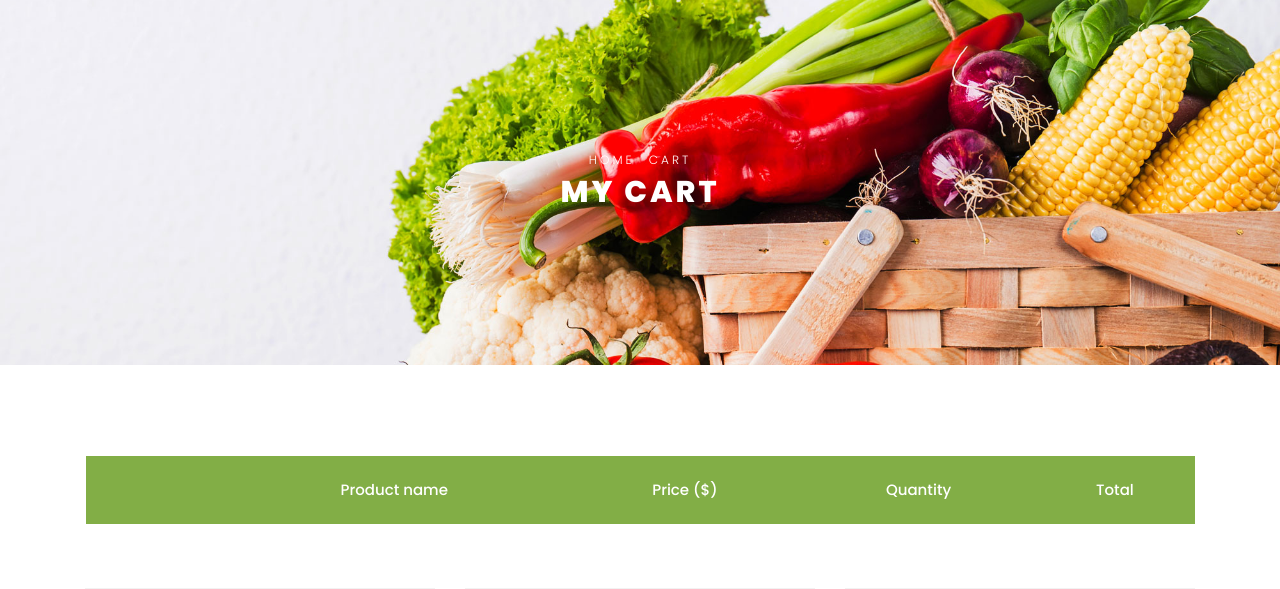
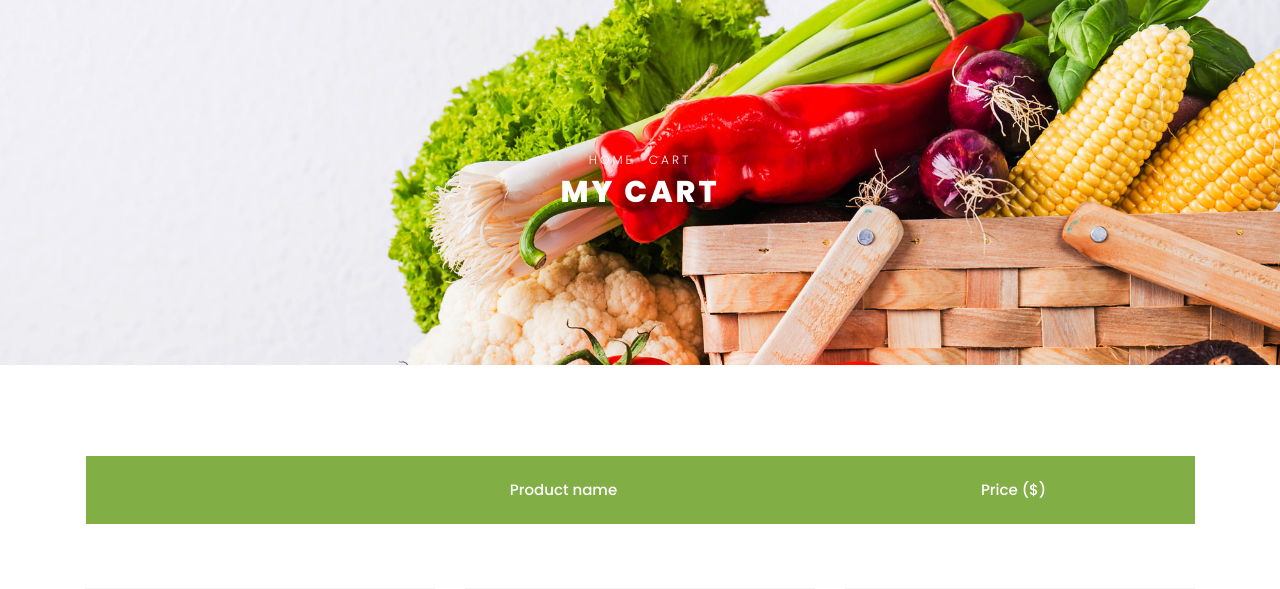
Before and after one commit to O-GDev/Farmlink, a Django app: page /cart in a window 1280 px wide. Shown: the part 97-686 px from the top of the page. Run offline with Django 3.2, Linux system fonts and the light colour scheme; lists and menus that the app fills with data are empty; some libraries are stand-ins or nearby versions.

Commit message:
cart updated

```diff
--- a/templates/ecom/cart.html
+++ b/templates/ecom/cart.html
@@ -118,9 +118,7 @@
 						        <th>&nbsp;</th>
 						        <th>Product name</th>
 						        <th>Price ($)</th>
-						        <th>Quantity</th>
-						        <th>Total</th>
-						      </tr>
+						       </tr>
 						    </thead>
 							{% for p in products %}
 						{% if p %}
@@ -136,13 +134,13 @@
 						        </td>
 
 						        <td class="price" >$<span id="pri">{{p.price}}</span></td>
-
+<!--
 						        <td class="quantity">
 						        	<div class="input-group mb-3">
 					             	<input type="text" oninput="TotalQuant()" id="QuantityInputField" name="quantity" class="quantity form-control input-number" value="1" min="1" max="100">
 					          	</div>
 					          </td>
-						        <td class="total">$<span id="tot">{{p.price}}</span></td>
+						        <td class="total">$<span id="tot">{{p.price}}</span></td> -->
 						      </tr>
 							  <!-- END TR-->
 
```
